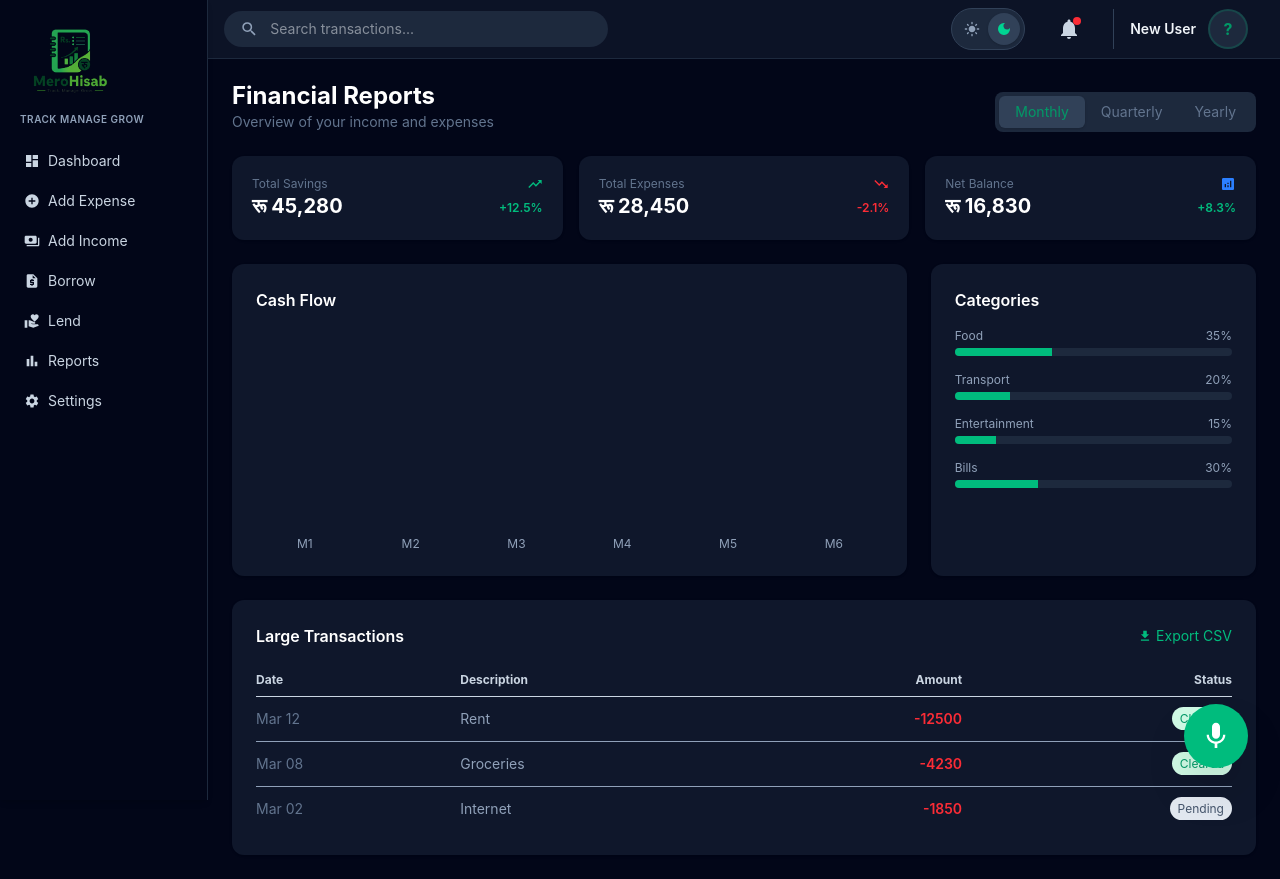
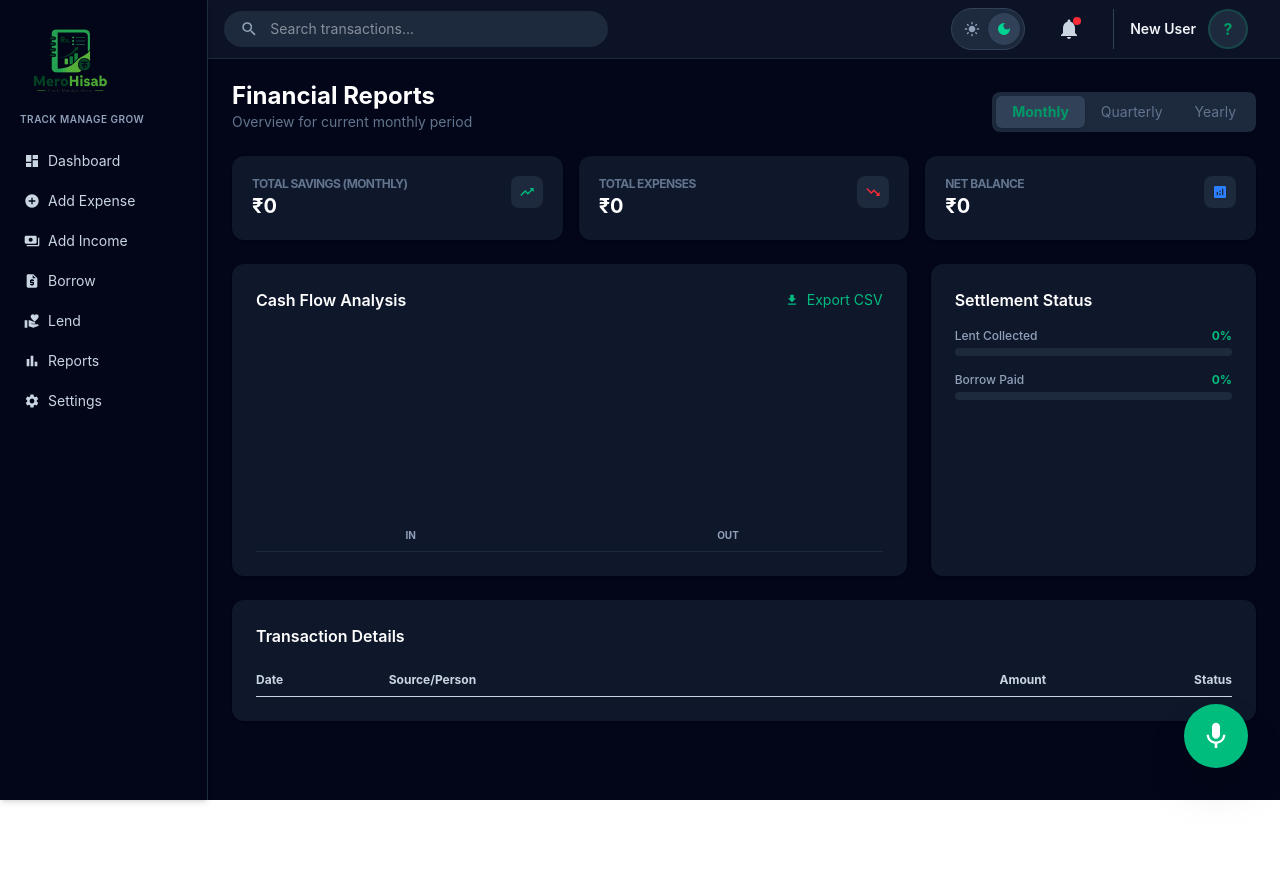
Before and after one commit to Foolmannn/MeroHisab, a React (Vite) app: page /reports in a window 1280 px wide. After the commit the page ends 800 px from the top, so only its background shows below. Built offline with nearby package versions, Linux system fonts and the light colour scheme.

Commit message:
Added the report page with the features and export functionality

```diff
--- a/src/pages/Reports.jsx
+++ b/src/pages/Reports.jsx
@@ -4,257 +4,222 @@ import {
   MdFileDownload,
   MdAnalytics,
 } from "react-icons/md";
-import { useState } from "react";
+import { useState, useMemo } from "react";
+import { useTransactions } from "../contexts/TransactionContext";
 
 export default function ReportsSection() {
+  const { transactions, currency } = useTransactions();
   const [range, setRange] = useState("monthly");
+
+  // --- DATA FILTERING LOGIC ---
+  const reportData = useMemo(() => {
+    const now = new Date();
+    return transactions.filter((t) => {
+      const tDate = new Date(t.date);
+      if (range === "monthly") {
+        return tDate.getMonth() === now.getMonth() && tDate.getFullYear() === now.getFullYear();
+      }
+      if (range === "quarterly") {
+        const currentQuarter = Math.floor(now.getMonth() / 3);
+        const tQuarter = Math.floor(tDate.getMonth() / 3);
+        return currentQuarter === tQuarter && tDate.getFullYear() === now.getFullYear();
+      }
+      if (range === "yearly") {
+        return tDate.getFullYear() === now.getFullYear();
+      }
+      return true;
+    });
+  }, [transactions, range]);
+
+  // --- STATS CALCULATION ---
+  const stats = useMemo(() => {
+    const income = reportData
+      .filter((t) => t.type === "income" || (t.type === "lend" && t.status === "Settled"))
+      .reduce((sum, t) => sum + Number(t.amount), 0);
+
+    const expenses = reportData
+      .filter((t) => t.type === "expense" || (t.type === "borrow" && t.status === "Paid"))
+      .reduce((sum, t) => sum + Number(t.amount), 0);
+
+    return {
+      income,
+      expenses,
+      net: income - expenses,
+    };
+  }, [reportData]);
+
+  // --- EXPORT CSV FUNCTION ---
+  const exportToCSV = () => {
+    if (reportData.length === 0) return alert("No data to export");
+
+    const headers = ["Date,Description,Amount,Type,Status\n"];
+    const rows = reportData.map(t =>
+      `${t.date},${t.person || t.note || "N/A"},${t.amount},${t.type},${t.status}`
+    );
+
+    const blob = new Blob([headers + rows.join("\n")], { type: "text/csv" });
+    const url = window.URL.createObjectURL(blob);
+    const a = document.createElement("a");
+    a.href = url;
+    a.download = `MeroHisab_Report_${range}.csv`;
+    a.click();
+  };
+
   return (
-    <main className="ml-52 pt-20 px-6 pb-6 min-h-screen bg-slate-50 dark:text-slate-400 dark:bg-slate-950 transition-colors">
-
+    <main className="ml-52 pt-20 px-6 pb-6 min-h-screen bg-slate-50 dark:bg-slate-950 transition-colors">
       <div className="max-w-6xl mx-auto flex flex-col gap-6">
-
         {/* HEADER */}
         <div className="flex flex-col md:flex-row justify-between md:items-end gap-4">
           <div>
-            <h2 className="text-2xl font-bold text-slate-800 dark:text-white">
-              Financial Reports
-            </h2>
-            <p className="text-sm text-slate-500">
-              Overview of your income and expenses
-            </p>
+            <h2 className="text-2xl font-bold text-slate-800 dark:text-white">Financial Reports</h2>
+            <p className="text-sm text-slate-500">Overview for current {range} period</p>
           </div>
 
-          {/* FILTER */}
-{/* FILTER */}
+          {/* FILTER BUTTONS */}
           <div className="flex bg-slate-100 dark:bg-slate-800 p-1 rounded-lg w-fit">
-
+            {["monthly", "quarterly", "yearly"].map((r) => (
               <button
-    onClick={() => setRange("monthly")}
-    className={`px-4 py-1.5 text-sm rounded-md transition cursor-pointer ${
-      range === "monthly"
-        ? "bg-white dark:bg-slate-700 shadow text-emerald-600"
+                key={r}
+                onClick={() => setRange(r)}
+                className={`px-4 py-1.5 text-sm rounded-md capitalize transition cursor-pointer ${
+                  range === r
+                    ? "bg-white dark:bg-slate-700 shadow text-emerald-600 font-bold"
                     : "text-slate-500 hover:text-slate-700 dark:hover:text-slate-300"
                 }`}
               >
-    Monthly
+                {r}
               </button>
-
-  <button
-    onClick={() => setRange("quarterly")}
-    className={`px-4 py-1.5 text-sm rounded-md transition cursor-pointer ${
-      range === "quarterly"
-        ? "bg-white dark:bg-slate-700 shadow text-emerald-600"
-        : "text-slate-500 hover:text-slate-700 dark:hover:text-slate-300"
-    }`}
-  >
-    Quarterly
-  </button>
-
-  <button
-    onClick={() => setRange("yearly")}
-    className={`px-4 py-1.5 text-sm rounded-md transition cursor-pointer ${
-      range === "yearly"
-        ? "bg-white dark:bg-slate-700 shadow text-emerald-600"
-        : "text-slate-500 hover:text-slate-700 dark:hover:text-slate-300"
-    }`}
-  >
-    Yearly
-  </button>
-
+            ))}
           </div>
         </div>
 
         {/* TOP CARDS */}
         <div className="grid grid-cols-1 md:grid-cols-3 gap-4">
-
           <Card
             icon={<MdTrendingUp className="text-emerald-500" />}
-            title="Total Savings"
-            value="रू 45,280"
-            change="+12.5%"
+            title={`Total Savings (${range})`}
+            value={`${currency}${stats.income.toLocaleString()}`}
             positive
           />
-
           <Card
             icon={<MdTrendingDown className="text-red-500" />}
             title="Total Expenses"
-            value="रू 28,450"
-            change="-2.1%"
+            value={`${currency}${stats.expenses.toLocaleString()}`}
             positive={false}
           />
-
           <Card
             icon={<MdAnalytics className="text-blue-500" />}
             title="Net Balance"
-            value="रू 16,830"
-            change="+8.3%"
-            positive
+            value={`${currency}${stats.net.toLocaleString()}`}
+            positive={stats.net >= 0}
           />
         </div>
 
         {/* MAIN GRID */}
         <div className="grid grid-cols-1 lg:grid-cols-12 gap-6">
-
-          {/* CHART */}
+          {/* MOCK CHART - Representing actual volume */}
           <div className="lg:col-span-8 bg-white dark:bg-slate-900 rounded-xl shadow p-6">
-
             <div className="flex justify-between items-center mb-4">
-              <h3 className="font-semibold text-slate-800 dark:text-white">
-                Cash Flow
-              </h3>
-
-              {/* <button className="flex items-center gap-2 text-emerald-500 text-sm">
-                <MdFileDownload />
-                Export
-              </button> */}
+              <h3 className="font-semibold text-slate-800 dark:text-white">Cash Flow Analysis</h3>
+              <button onClick={exportToCSV} className="flex items-center gap-2 text-emerald-500 text-sm cursor-pointer hover:underline">
+                <MdFileDownload /> Export CSV
+              </button>
             </div>
-
-            {/* MOCK CHART */}
-            <div className="flex items-end gap-2 h-56">
-              {[60, 80, 40, 70, 90, 50].map((h, i) => (
-                <div key={i} className="flex-1 flex flex-col items-center gap-2">
-                  <div className="w-full flex gap-1 items-end h-full">
-                    <div
-                      className="w-1/2 bg-emerald-400 rounded-t"
-                      style={{ height: `${h}%` }}
-                    />
-                    <div
-                      className="w-1/2 bg-slate-300 dark:bg-slate-700 rounded-t"
-                      style={{ height: `${h - 20}%` }}
-                    />
+            <div className="flex items-end gap-2 h-56 border-b border-slate-100 dark:border-slate-800 pb-2">
+              {/* This scales based on your real income vs expenses */}
+              <div className="flex-1 flex flex-col items-center gap-2 h-full justify-end">
+                  <div className="w-12 bg-emerald-400 rounded-t transition-all" style={{ height: `${(stats.income / (stats.income + stats.expenses || 1)) * 100}%` }} />
+                  <span className="text-[10px] uppercase font-bold text-slate-400">In</span>
               </div>
-                  <span className="text-xs text-slate-400">M{i + 1}</span>
+              <div className="flex-1 flex flex-col items-center gap-2 h-full justify-end">
+                  <div className="w-12 bg-red-400 rounded-t transition-all" style={{ height: `${(stats.expenses / (stats.income + stats.expenses || 1)) * 100}%` }} />
+                  <span className="text-[10px] uppercase font-bold text-slate-400">Out</span>
               </div>
-              ))}
             </div>
           </div>
 
-          {/* CATEGORY BREAKDOWN */}
+          {/* RECENT SETTLED DEBTS */}
           <div className="lg:col-span-4 bg-white dark:bg-slate-900 rounded-xl shadow p-6">
-            <h3 className="font-semibold mb-4 text-slate-800 dark:text-white">
-              Categories
-            </h3>
-
+            <h3 className="font-semibold mb-4 text-slate-800 dark:text-white">Settlement Status</h3>
             <div className="flex flex-col gap-4">
-
-              <Progress label="Food" value={35} />
-              <Progress label="Transport" value={20} />
-              <Progress label="Entertainment" value={15} />
-              <Progress label="Bills" value={30} />
-
+              <Progress label="Lent Collected" value={Math.round((reportData.filter(t => t.type === 'income' && t.originalType === 'lend').length / reportData.filter(t => t.type === 'lend' || t.originalType === 'lend').length || 0) * 100)} />
+              <Progress label="Borrow Paid" value={Math.round((reportData.filter(t => t.type === 'expense' && t.originalType === 'borrow').length / reportData.filter(t => t.type === 'borrow' || t.originalType === 'borrow').length || 0) * 100)} />
             </div>
           </div>
 
-          {/* TABLE */}
+          {/* DATA TABLE */}
           <div className="lg:col-span-12 bg-white dark:bg-slate-900 rounded-xl shadow p-6">
-
-            <div className="flex justify-between items-center mb-4">
-              <h3 className="font-semibold text-slate-800 dark:text-white">
-                Large Transactions
-              </h3>
-
-              <button className="text-emerald-500 text-sm flex items-center gap-1 cursor-pointer ">
-                <MdFileDownload />
-                Export CSV
-              </button>
-            </div>
-
-            <div className="overflow-x-auto">
+             <h3 className="font-semibold text-slate-800 dark:text-white mb-4">Transaction Details</h3>
+            <div className="overflow-x-auto max-h-96 overflow-y-auto">
               <table className="w-full text-sm">
-                <thead className="text-slate-500 dark:text-slate-300 text-xs">
+                <thead className="text-slate-500 dark:text-slate-300 text-xs sticky top-0 bg-white dark:bg-slate-900">
                   <tr className="border-b">
                     <th className="text-left py-2">Date</th>
-                    <th className="text-left py-2">Description</th>
+                    <th className="text-left py-2">Source/Person</th>
                     <th className="text-right py-2">Amount</th>
                     <th className="text-right py-2">Status</th>
                   </tr>
                 </thead>
-
                 <tbody className="dark:text-slate-400">
-                  <Row date="Mar 12" desc="Rent" amount="-12500" status="Cleared" />
-                  <Row date="Mar 08" desc="Groceries" amount="-4230" status="Cleared" />
-                  <Row date="Mar 02" desc="Internet" amount="-1850" status="Pending" />
+                  {reportData.sort((a,b) => new Date(b.date) - new Date(a.date)).map((t) => (
+                    <Row
+                      key={t.id}
+                      date={t.date}
+                      desc={t.person || t.note || "General"}
+                      amount={t.amount}
+                      status={t.status || "Completed"}
+                      currency={currency}
+                      type={t.type}
+                    />
+                  ))}
                 </tbody>
               </table>
             </div>
-
           </div>
-
         </div>
       </div>
     </main>
   );
 }
 
-/* ---------- CARD ---------- */
-function Card({ icon, title, value, change, positive }) {
+function Card({ icon, title, value, positive }) {
   return (
     <div className="bg-white dark:bg-slate-900 rounded-xl shadow p-5 flex justify-between items-start">
       <div>
-        <p className="text-xs text-slate-500">{title}</p>
-        <h3 className="text-xl font-bold text-slate-800 dark:text-white">
-          {value}
-        </h3>
+        <p className="text-xs text-slate-500 font-bold uppercase tracking-tighter">{title}</p>
+        <h3 className="text-xl font-bold text-slate-800 dark:text-white">{value}</h3>
       </div>
+      <div className="p-2 bg-slate-50 dark:bg-slate-800 rounded-lg">{icon}</div>
+    </div>
+  );
+}
 
-      <div className="text-right flex flex-col items-end gap-2">
-        {icon}
-        <span
-          className={`text-xs font-semibold ${
-            positive ? "text-emerald-500" : "text-red-500"
-          }`}
-        >
-          {change}
-        </span>
+function Progress({ label, value }) {
+  return (
+    <div>
+      <div className="flex justify-between text-xs mb-1">
+        <span className="font-medium text-slate-600 dark:text-slate-400">{label}</span>
+        <span className="text-emerald-500 font-bold">{value}%</span>
+      </div>
+      <div className="w-full h-2 bg-slate-100 dark:bg-slate-800 rounded-full overflow-hidden">
+        <div className="h-full bg-emerald-500 transition-all duration-500" style={{ width: `${value}%` }} />
       </div>
     </div>
   );
 }
 
-/* ---------- PROGRESS ---------- */
-function Progress({ label, value }) {
-  return (
-    <div>
-      <div className="flex justify-between text-xs mb-1">
-        <span>{label}</span>
-        <span>{value}%</span>
-      </div>
-
-      <div className="w-full h-2 bg-slate-100 dark:bg-slate-800 rounded-full overflow-hidden">
-        <div
-          className="h-full bg-emerald-500"
-          style={{ width: `${value}%` }}
-        />
-      </div>
-    </div>
-  );
-}
-
-/* ---------- TABLE ROW ---------- */
-function Row({ date, desc, amount, status }) {
-  const isNegative = amount < 0;
+function Row({ date, desc, amount, status, currency, type }) {
+  const isExpense = type === 'expense' || type === 'borrow';
 
   return (
-    <tr className="border-b last:border-none">
-      <td className="py-3 text-slate-500">{date}</td>
-      <td className="py-3">{desc}</td>
-
-      <td
-        className={`py-3 text-right font-semibold ${
-          isNegative ? "text-red-500" : "text-emerald-500"
-        }`}
-      >
-        {amount}
+    <tr className="border-b dark:border-slate-800 last:border-none">
+      <td className="py-3 text-slate-500 text-xs">{date}</td>
+      <td className="py-3 font-medium">{desc}</td>
+      <td className={`py-3 text-right font-bold ${isExpense ? "text-red-500" : "text-emerald-500"}`}>
+        {isExpense ? "-" : "+"}{currency}{Number(amount).toLocaleString()}
       </td>
-
-      <td className="py-3 text-right text-xs">
-        <span
-          className={`px-2 py-1 rounded-full ${
-            status === "Cleared"
-              ? "bg-emerald-100 text-emerald-600"
-              : "bg-slate-200 text-slate-600"
-          }`}
-        >
+      <td className="py-3 text-right text-[10px] font-bold uppercase">
+        <span className={`px-2 py-1 rounded-full ${status === "Settled" || status === "Paid" || status === "Completed" ? "bg-emerald-100 text-emerald-600" : "bg-orange-100 text-orange-600"}`}>
           {status}
         </span>
       </td>
```
Lines whose indentation alone changed are shown as unchanged.
